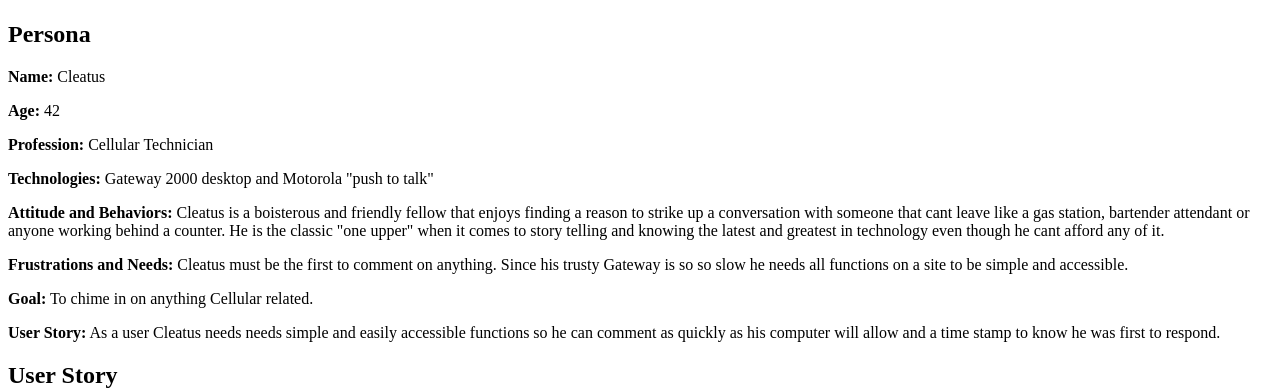
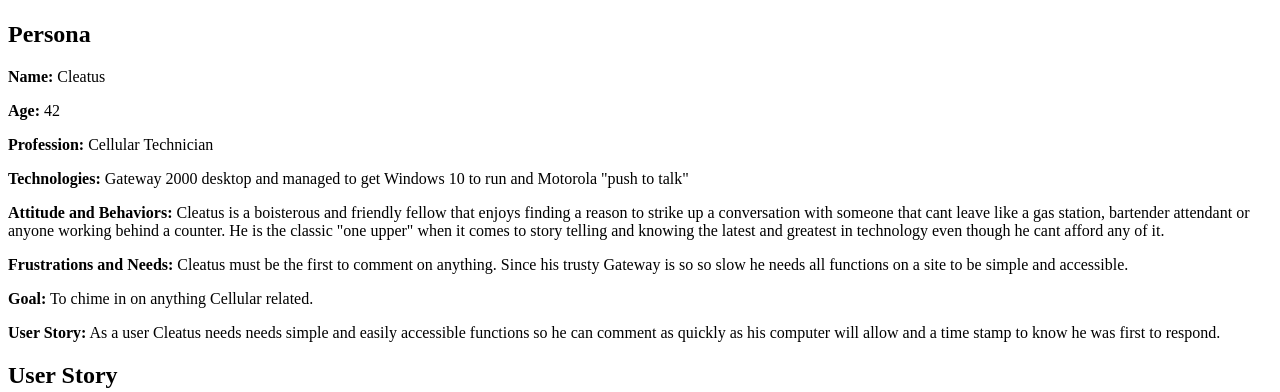
Before and after one commit to mdavid50/data-design, a PHP site: page / in a window 1280 px wide. Shown: the part 403-795 px from the top of the page. Run offline with PHP 8.4, Linux system fonts and the light colour scheme.

Commit message:
edited persona

```diff
--- a/index.php
+++ b/index.php
@@ -17,7 +17,8 @@
 
 		<p><strong>Profession:</strong> Cellular Technician</p>
 
-		<p><strong>Technologies:</strong> Gateway 2000 desktop and Motorola "push to talk"</p>
+		<p><strong>Technologies:</strong> Gateway 2000 desktop and managed to get Windows 10 to run and Motorola
+			"push to talk"</p>
 
 		<p><strong>Attitude and Behaviors:</strong> Cleatus is a boisterous and friendly fellow that enjoys finding
 		a reason to strike up a conversation with someone that cant leave like a gas station, bartender attendant or
```
